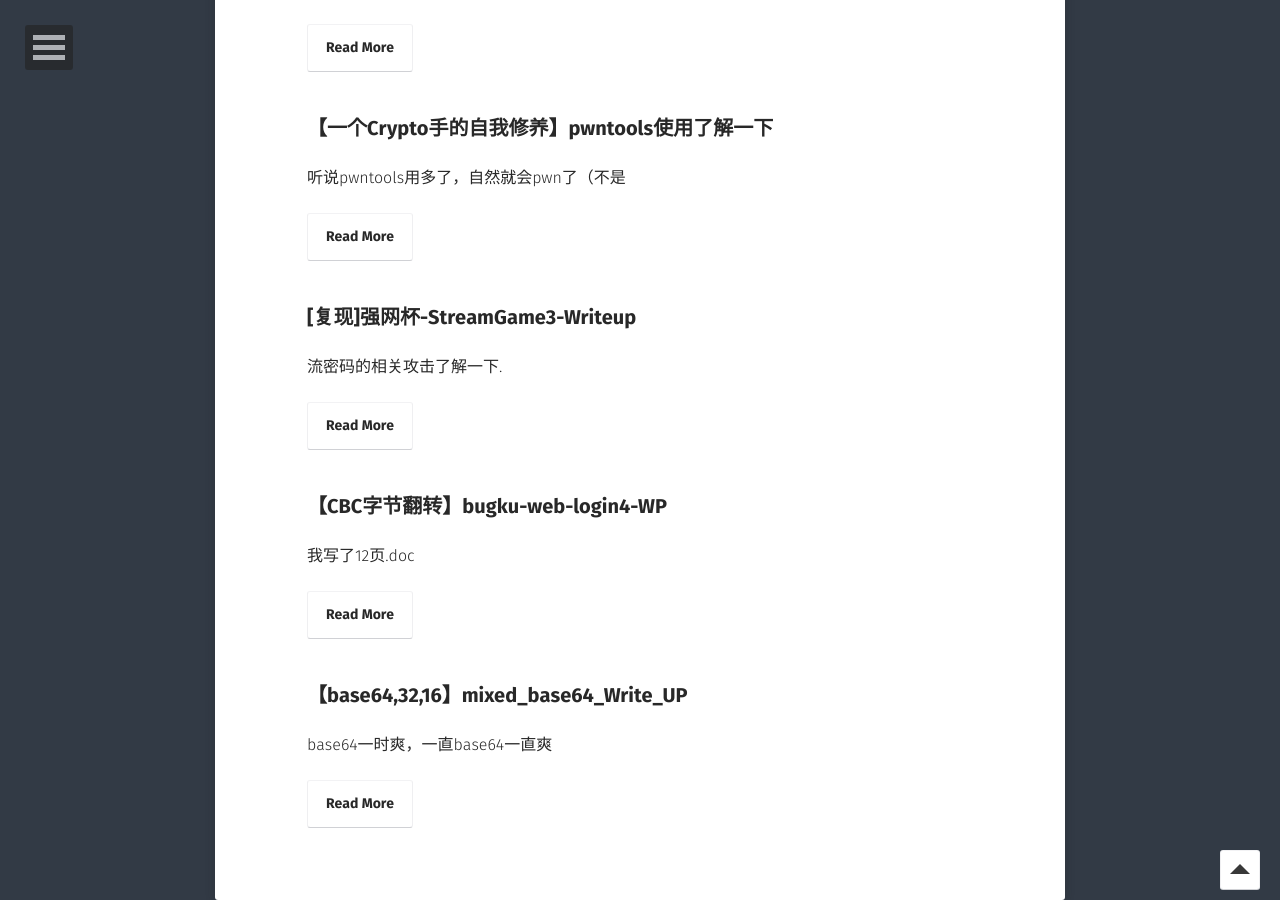
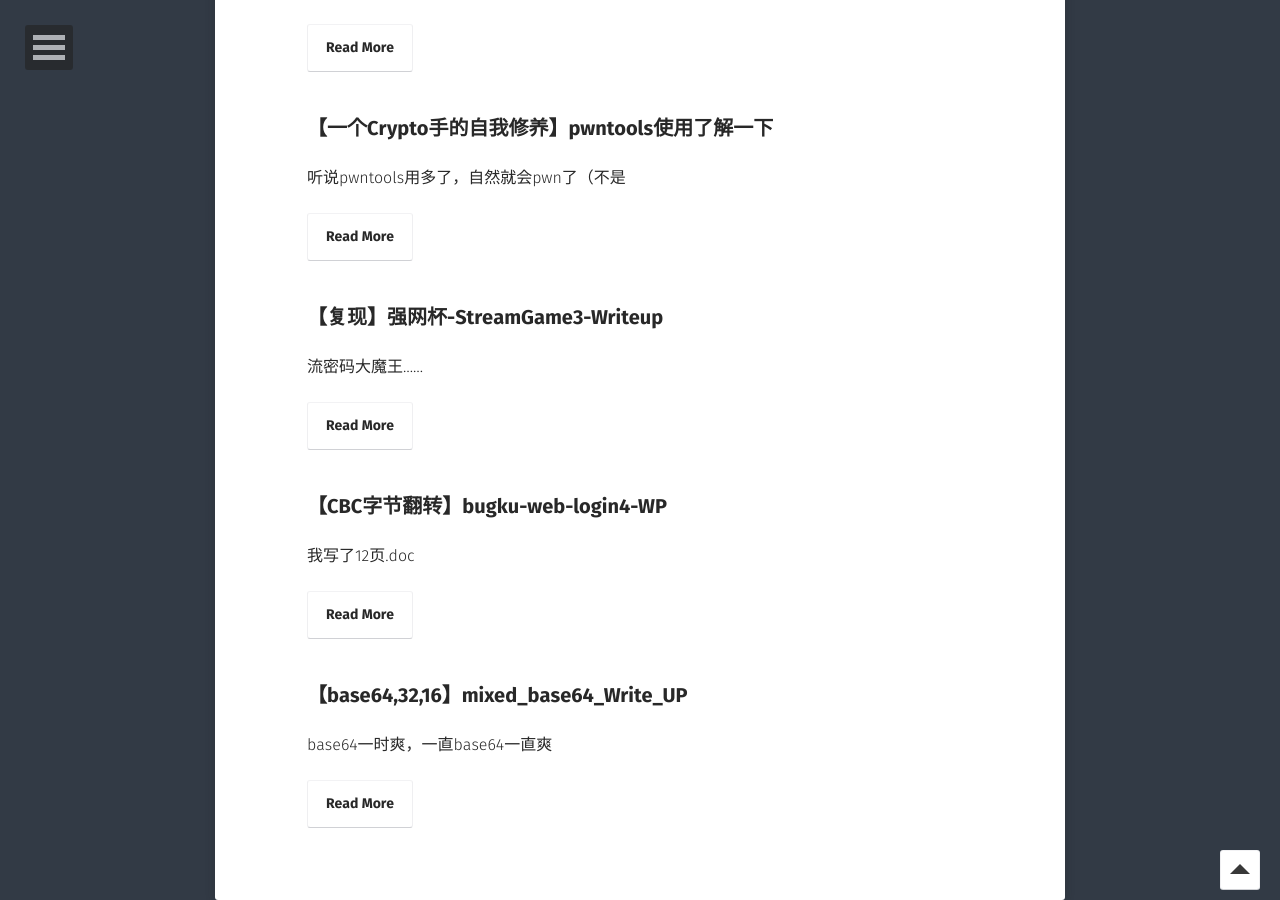
Before and after one commit to RhythmMark/RhythmMark.github.io, a Jekyll site: the page built from posts/index.md, in a window 1280 px wide and 900 px high, scrolled down 3429 px. Built offline with Jekyll 4.4.1, drawn with Linux system fonts in a browser that asks for light colours; some web fonts are replaced; comment, search, counter and statistics services are not loaded.

Commit message:
Update 2018-04-26-StreamGame3-Writeup.md

```diff
--- a/_posts/2018-04-26-StreamGame3-Writeup.md
+++ b/_posts/2018-04-26-StreamGame3-Writeup.md
@@ -1,8 +1,8 @@
 ---
 layout: post
-title: "[复现]强网杯-StreamGame3-Writeup"
+title: "【复现】强网杯-StreamGame3-Writeup"
 date: 2018-04-26
-excerpt: "流密码的相关攻击了解一下."
+excerpt: "流密码大魔王……"
 tags: [StreamGame3,流密码, correlation attack,Crypto,CTF,Write up,强网杯]
 feature: https://i2.wp.com/latesthackingnews.com/wp-content/uploads/2016/11/cryptography_word_cloud_l-800x445.png
 comments: true
```
